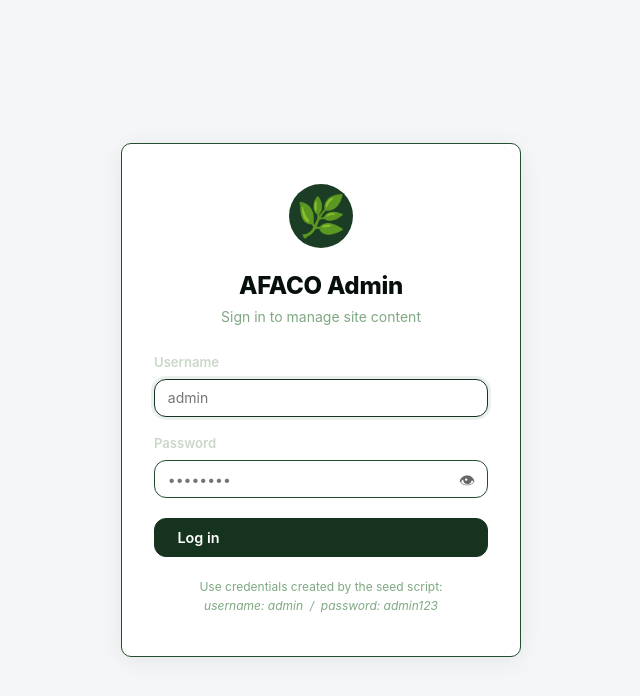
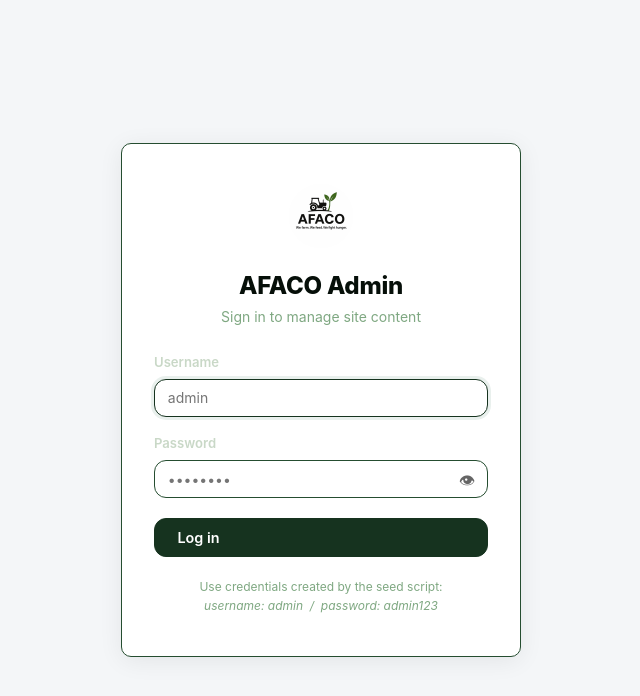
Before and after one commit to nobelbitangimana2/Afaco, a React (Vite) app in the folder AfacoFrontend/: page /admin/login in a window 1280 px wide. Shown: the top 696 px of the page, without its empty margins (319-959 px from the left). Built offline with nearby package versions, Linux system fonts and the light colour scheme; no server answers.

Commit message:
Use AfacoLogo image as logo and favicon across NavBar, Footer, and admin

```diff
--- a/AfacoFrontend/index.html
+++ b/AfacoFrontend/index.html
@@ -2,7 +2,7 @@
 <html lang="en">
   <head>
     <meta charset="UTF-8" />
-    <link rel="icon" type="image/svg+xml" href="/favicon.svg" />
+    <link rel="icon" type="image/jpeg" href="/AfacoLogo.jpeg" />
     <meta name="viewport" content="width=device-width, initial-scale=1.0" />
     <title>AFACO – Agricultural Enterprise</title>
     <meta name="description" content="AFACO – Empowering farmers, growing communities." />
--- a/AfacoFrontend/src/admin/AdminLayout.css
+++ b/AfacoFrontend/src/admin/AdminLayout.css
@@ -70,7 +70,13 @@
   font-weight: 600;
   margin-left: 2px;
 }
-.adm-topbar__brand-icon { font-size: 1.2rem; }
+.adm-topbar__brand-img {
+  width: 28px;
+  height: 28px;
+  border-radius: 50%;
+  object-fit: cover;
+  flex-shrink: 0;
+}
 
 /* Site link */
 .adm-topbar__site-link {
--- a/AfacoFrontend/src/admin/AdminLayout.jsx
+++ b/AfacoFrontend/src/admin/AdminLayout.jsx
@@ -36,7 +36,7 @@
             <span /><span /><span />
           </button>
           <Link to="/admin" className="adm-topbar__brand">
-            <span className="adm-topbar__brand-icon" aria-hidden="true">🌿</span>
+            <img src="/AfacoLogo.jpeg" alt="AFACO logo" className="adm-topbar__brand-img" />
             <span>AFACO <em>Admin</em></span>
           </Link>
         </div>
--- a/AfacoFrontend/src/admin/AdminLogin.css
+++ b/AfacoFrontend/src/admin/AdminLogin.css
@@ -25,16 +25,12 @@
   margin-bottom: 0.5rem;
 }
 
-.adm-login__brand-icon {
-  font-size: 2.5rem;
-  display: block;
-  background: var(--green-light);
-  border-radius: 50%;
+.adm-login__brand-img {
   width: 64px;
   height: 64px;
-  display: flex;
-  align-items: center;
-  justify-content: center;
+  border-radius: 50%;
+  object-fit: cover;
+  display: block;
 }
 
 .adm-login__title {
--- a/AfacoFrontend/src/admin/AdminLogin.jsx
+++ b/AfacoFrontend/src/admin/AdminLogin.jsx
@@ -43,7 +43,7 @@
       <div className="adm-login__card">
         {/* Brand mark */}
         <div className="adm-login__brand" aria-hidden="true">
-          <span className="adm-login__brand-icon">🌿</span>
+          <img src="/AfacoLogo.jpeg" alt="AFACO logo" className="adm-login__brand-img" />
         </div>
 
         <h1 className="adm-login__title">AFACO Admin</h1>
--- a/AfacoFrontend/src/components/Footer.css
+++ b/AfacoFrontend/src/components/Footer.css
@@ -107,3 +107,11 @@
   color: var(--text-muted);
   font-style: italic;
 }
+
+.footer__logo-img {
+  width: 32px;
+  height: 32px;
+  border-radius: 50%;
+  object-fit: cover;
+  flex-shrink: 0;
+}
--- a/AfacoFrontend/src/components/Footer.jsx
+++ b/AfacoFrontend/src/components/Footer.jsx
@@ -36,7 +36,7 @@
         {/* Brand col */}
         <div className="footer__brand">
           <Link to="/" className="footer__logo" aria-label="AFACO Home">
-            <span aria-hidden="true">🌿</span>
+            <img src="/AfacoLogo.jpeg" alt="AFACO logo" className="footer__logo-img" />
             <span>AFACO</span>
           </Link>
           <p className="footer__tagline">
--- a/AfacoFrontend/src/components/NavBar.css
+++ b/AfacoFrontend/src/components/NavBar.css
@@ -28,7 +28,13 @@
   flex-shrink: 0;
 }
 
-.navbar__logo-leaf { font-size: 1.4rem; line-height: 1; }
+.navbar__logo-img {
+  width: 36px;
+  height: 36px;
+  border-radius: 50%;
+  object-fit: cover;
+  flex-shrink: 0;
+}
 
 .navbar__logo-text {
   font-size: 1.25rem;
--- a/AfacoFrontend/src/components/NavBar.jsx
+++ b/AfacoFrontend/src/components/NavBar.jsx
@@ -29,7 +29,7 @@
 
         {/* Logo */}
         <Link to="/" className="navbar__logo" onClick={close} aria-label="AFACO Home">
-          <span className="navbar__logo-leaf" aria-hidden="true">🌿</span>
+          <img src="/AfacoLogo.jpeg" alt="AFACO logo" className="navbar__logo-img" />
           <span className="navbar__logo-text">AFACO</span>
         </Link>
 
```
Also changed, not shown: AfacoFrontend/public/AfacoLogo.jpeg (added).
